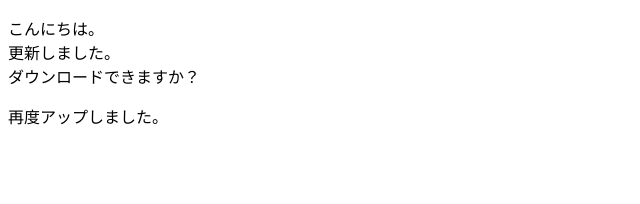
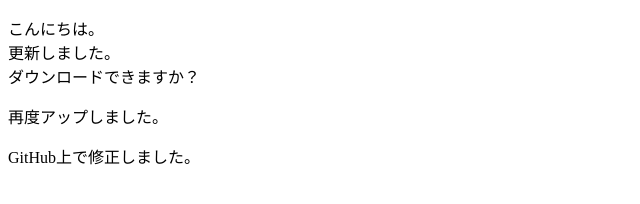
Before and after one commit to junmm/mysite1, a plain HTML site: page index.html in a window 1280 px wide. Shown: the whole page, without its empty margins (0-640 px from the left). Drawn offline with Linux system fonts and the light colour scheme.

Commit message:
Update index.html

```diff
--- a/index.html
+++ b/index.html
@@ -10,5 +10,6 @@
 <body>
   <p>こんにちは。<br>更新しました。<br>ダウンロードできますか？</p>
 	<p>再度アップしました。</p>
+	<p>GitHub上で修正しました。</p>
 </body>
 </html>
```
